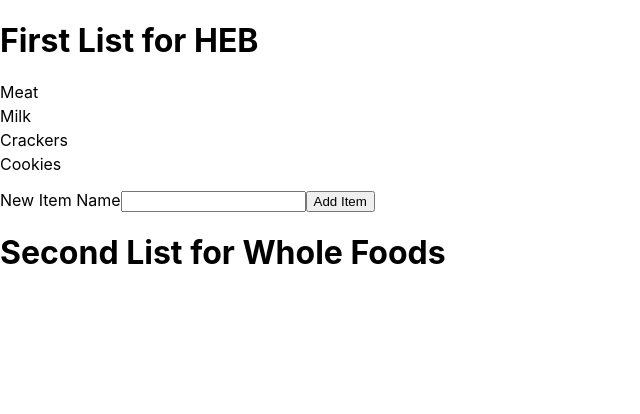
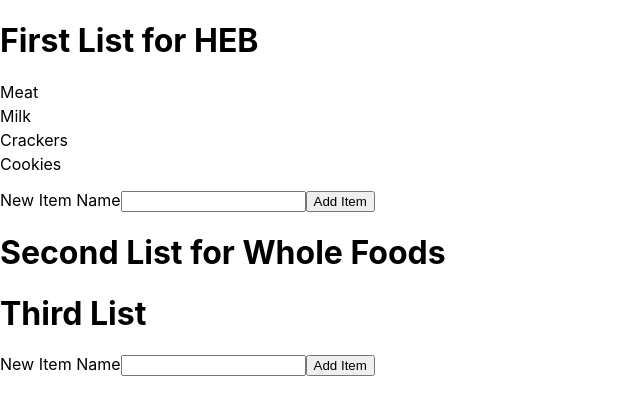
Before and after one commit to jakierice/shopping-list-demo, a React (Create React App) app: page / in a window 1280 px wide. Shown: the top 414 px of the page, without its empty margins (0-640 px from the left). Built offline with nearby package versions, Linux system fonts and the light colour scheme.

Commit message:
Initial commit

```diff
--- a/src/App.js
+++ b/src/App.js
@@ -23,8 +23,8 @@
   const [itemName, setItemName] = React.useState("")
 
   function handleAddItem() {
-    setList((previousListState) => previousListState.concat(itemName))
-    setItemName("")
+    setList((previousListState) => previousListState.concat(itemName));
+    setItemName("");
   }
 
   return (
@@ -43,6 +43,17 @@
       </label>
       <button onClick={handleAddItem}>Add Item</button>
       <ShoppingList listName="Second List for Whole Foods" list={list} />
+
+      <ShoppingList listName="Third List" list={list} />
+      <label>
+        New Item Name
+        <input
+          type="text"
+          value={itemName}
+          onChange={(e) => setItemName(e.target.value.toUpperCase())}
+        />
+      </label>
+      <button onClick={handleAddItem}>Add Item</button>
     </div>
   )
 }
```
Also changed, not shown: 2 other files (tests, documents, lock files or other folders).
